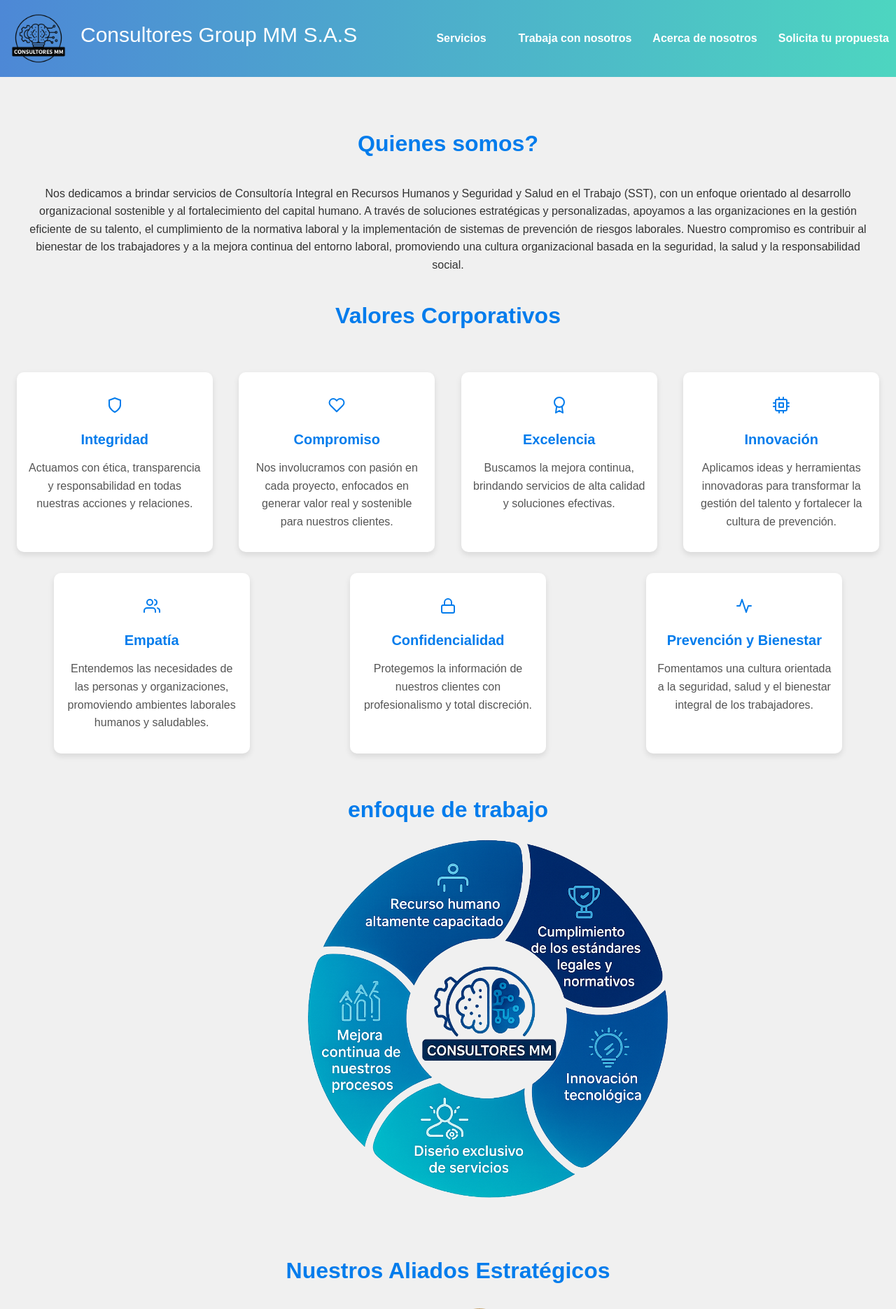
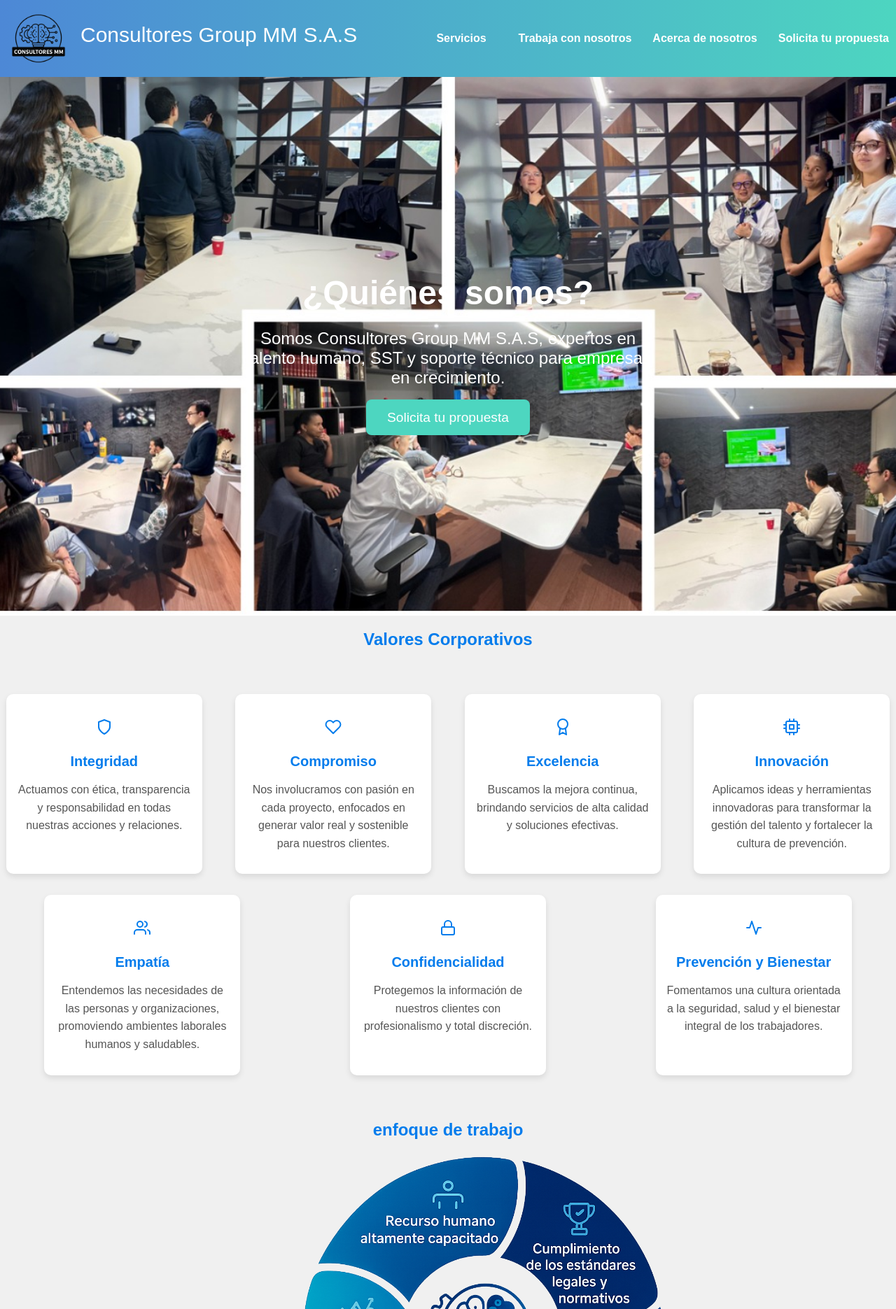
Before and after one commit to Pickno/empresa_rrhh, a Flask app: page / in a window 1280 px wide. Shown: the top 1871 px of the page at 70% size. Run offline with Flask 3, Linux system fonts and the light colour scheme.

Commit message:
Agrega sección de presentación tipo quienes somos

```diff
--- a/static/estilos.css
+++ b/static/estilos.css
@@ -434,3 +434,45 @@
   color: #037cec;
   margin-bottom: 30px;
 }
+
+/* impacto principal */
+
+.presentacion {
+  background-image: url('../static/fondo_inicio.jpg'); /* reemplaza con tu imagen */
+  background-size: cover;
+  background-position: center;
+  height: 100vh;
+  display: flex;
+  align-items: center;
+  justify-content: center;
+  text-align: center;
+  color: white;
+  padding: 0 20px;
+}
+
+.contenido-presentacion h1 {
+  font-size: 3rem;
+  margin-bottom: 1rem;
+}
+
+.contenido-presentacion p {
+  font-size: 1.5rem;
+  margin-bottom: 2rem;
+  max-width: 600px;
+  margin-left: auto;
+  margin-right: auto;
+}
+
+.btn-solicita {
+  background-color: #4DD6C0;
+  color: white;
+  padding: 15px 30px;
+  text-decoration: none;
+  font-size: 1.2rem;
+  border-radius: 8px;
+  transition: background-color 0.3s ease;
+}
+
+.btn-solicita:hover {
+  background-color: #38b0a4;
+}
--- a/templates/dashboard_publico.html
+++ b/templates/dashboard_publico.html
@@ -29,12 +29,13 @@
 </nav>
 
 
-  <section class="valores-corporativos">
-    <h2>Quienes somos?</h2>
-    <p class="text">
-     Nos dedicamos a brindar servicios de Consultoría Integral en Recursos Humanos y Seguridad y Salud en el Trabajo (SST), con un enfoque orientado al desarrollo organizacional sostenible y al fortalecimiento del capital humano.
-    A través de soluciones estratégicas y personalizadas, apoyamos a las organizaciones en la gestión eficiente de su talento, el cumplimiento de la normativa laboral y la implementación de sistemas de prevención de riesgos laborales. Nuestro compromiso es contribuir al bienestar de los trabajadores y a la mejora continua del entorno laboral, promoviendo una cultura organizacional basada en la seguridad, la salud y la responsabilidad social.
-    </p>
+  <section class="presentacion">
+    <div class="contenido-presentacion">
+      <h1>¿Quiénes somos?</h1>
+      <p>Somos Consultores Group MM S.A.S, expertos en talento humano, SST y soporte técnico para empresas en crecimiento.</p>
+      <a href="/contacto" class="btn-solicita">Solicita tu propuesta</a>
+    </div>
+  </section>
     <h2>Valores Corporativos</h2>
 
  <!-- tarjetas de valores -->
```
Also changed, not shown: static/fondo_inicio.jpg (added).
